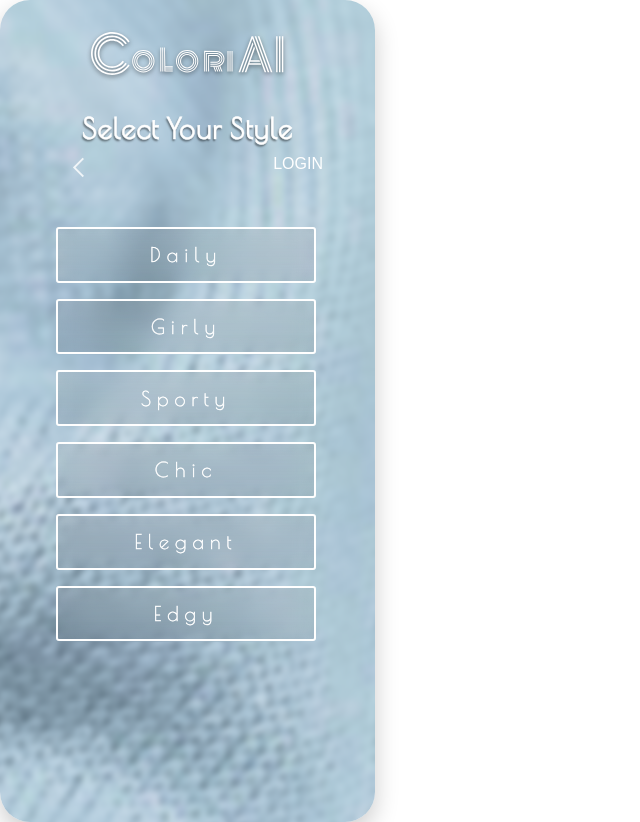
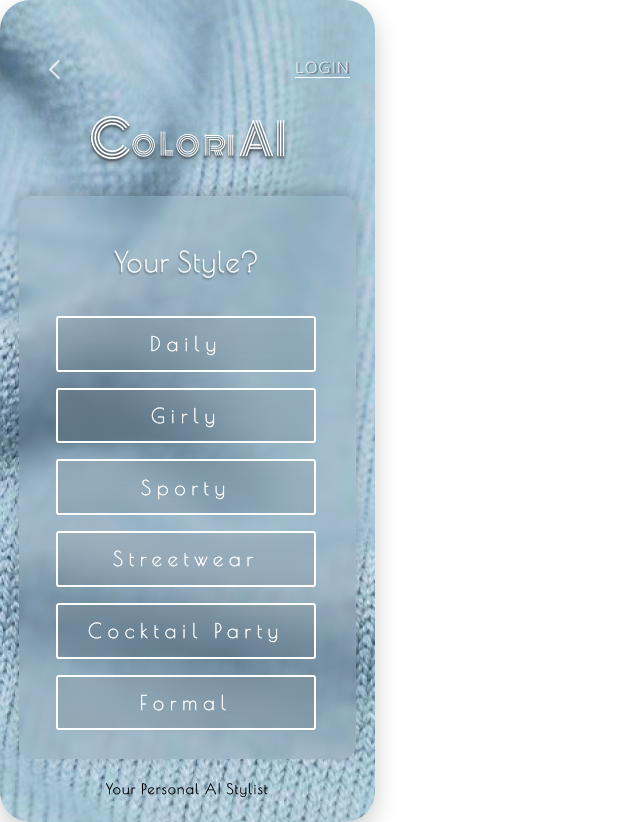
Before and after one commit to Audreycmk/ColoriPRO, a Next.js app: page /style in a window 1280 px wide. Shown: the whole page, without its empty margins (0-640 px from the left). Built offline with nearby package versions, Linux system fonts and the light colour scheme.

Commit message:
fixed css of Style Page

```diff
--- a/src/app/style/StylePage.module.css
+++ b/src/app/style/StylePage.module.css
@@ -2,7 +2,7 @@
   position: relative;
   padding: 2rem;
   min-height: 100vh;
-    background: url('/blue.svg') no-repeat center center / cover;
+  background: url('/Q2.png') no-repeat;
 }
 
 .logo {
@@ -20,13 +20,12 @@
 
 .back {
   position: absolute;
-    top: 64px;
-    left: 40px;
+  top: 1rem;
+  left: 1rem;
   color: rgba(255, 255, 255, 0.8);
   font-family: "Advent Pro";
   font-size: 35px;
-    line-height: 24px;
-    letter-spacing: 0.38px;
+  font-weight: 100;
   cursor: pointer;
 }
 
@@ -43,9 +42,8 @@
 
 .heading {
   display: flex;
-    width: 269px;
   height: 60px;
-    margin: 0 auto 2rem;
+  margin: 12.5rem auto 1.5rem;
   justify-content: center;
   align-items: center;
   color: #FFF;
@@ -54,6 +52,7 @@
   -webkit-text-stroke: 0.5px #FFF;
   font-family: "Poiret One";
   font-size: 28px;
+  font-weight: 200;
   line-height: 40px;
   letter-spacing: 1.4px;
 }
@@ -61,7 +60,7 @@
 .card {
   display: inline-flex;
   height: 562px;
-    padding: 36px 22px 466px 24px;
+  padding: 0px 22px 466px 24px;
   flex-direction: column;
   align-items: center;
   gap: 1rem;
--- a/src/app/style/page.tsx
+++ b/src/app/style/page.tsx
@@ -1,47 +1,65 @@
 'use client';
 import styles from './StylePage.module.css';
+import Link from 'next/link';
 import { useRouter } from 'next/navigation';
 
 const styleOptions = [
   'Daily',
   'Girly',
   'Sporty',
-  'Chic',
-  'Elegant',
-  'Edgy'
+  'Streetwear',
+  'Cocktail Party',
+  'Formal',
 ];
 
 export default function StylePage() {
   const router = useRouter();
 
-  const handleStyleClick = (style: string) => {
-    router.push(`/upload?style=${encodeURIComponent(style)}`);
+  const handleStyleClick = () => {
+    router.push('/upload-image/selfie');
   };
 
   return (
     <div className="mobile-display">
       <div className={styles.container}>
-        <img src="/ColoriAI.svg" alt="ColoriAI Logo" className={styles.logo} />
-
-        <div className={styles.topBar}>
-          <div className={styles.back} onClick={() => router.push('/age')}>&lt;</div>
-          <button className={styles.login} onClick={() => router.push('/login')}>LOGIN</button>
+        {/* Login Button */}
+        <div
+          style={{
+            position: 'absolute',
+            top: '1rem',
+            right: '1rem',
+            zIndex: 10,
+          }}
+        >
+          <Link href="/login">
+            <button className="login">LOGIN</button>
+          </Link>
         </div>
 
-        <h2 className={styles.heading}>Select Your Style</h2>
+        {/* Top Bar */}
+        <div className={styles.topBar}>
+          <div className={styles.back} onClick={() => router.push('/age')}>
+            &lt;
+          </div>
+        </div>
 
+        {/* Heading */}
+        <h2 className={styles.heading}>Your Style?</h2>
+
+        {/* Options */}
         <div className={styles.card}>
           {styleOptions.map((style) => (
             <button
               key={style}
               className={styles.optionButton}
-              onClick={() => handleStyleClick(style)}
+              onClick={handleStyleClick}
             >
               {style}
             </button>
           ))}
         </div>
 
+        {/* Slogan */}
         <p className={styles.slogan}>Discover your seasonal color match through fashion.</p>
       </div>
     </div>
```
Also changed, not shown: public/Q2.png (added), 1 other file (tests, documents, lock files or other folders). Lines whose indentation alone changed are shown as unchanged.
